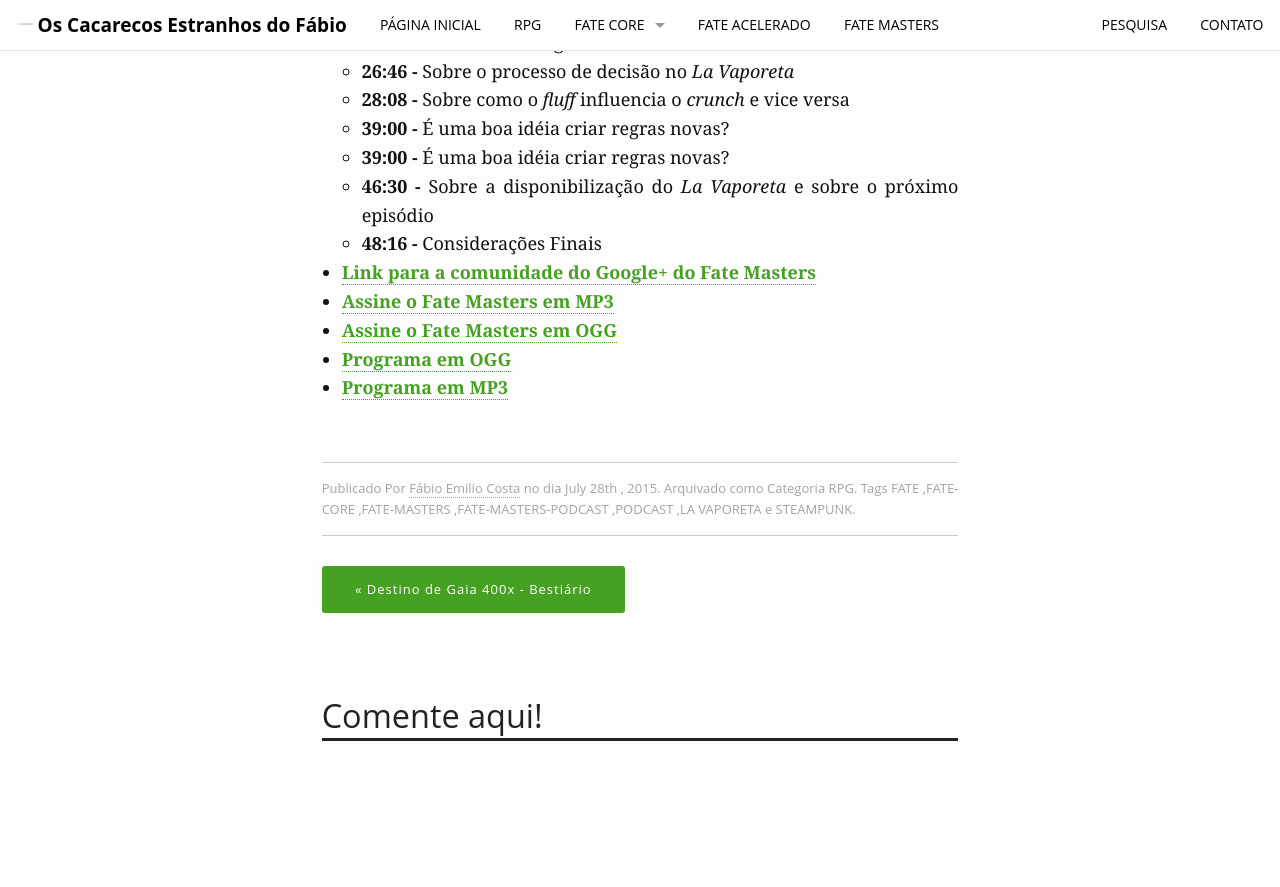
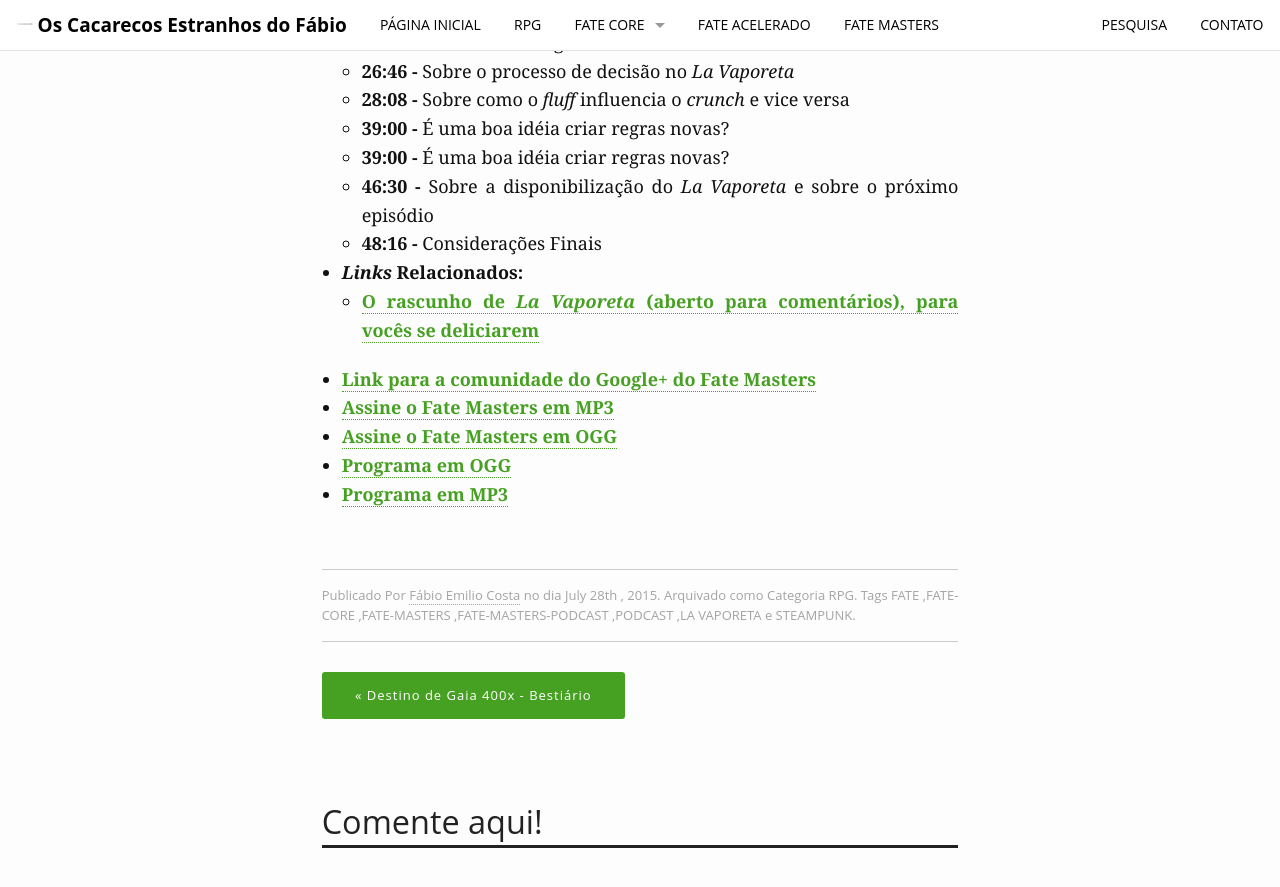
Before and after one commit to fabiocosta0305/fabiocosta0305.github.io-old, a Jekyll site: the page built from _posts/Fate-Masters/2015-07-28-FateMasters#6.md, in a window 1280 px wide and 900 px high, scrolled down 896 px. Shown: the top 887 px of the window. Built offline with Jekyll 4.4.1, drawn with Linux system fonts in a browser that asks for light colours; comment, search, counter and statistics services are not loaded.

Commit message:
Adicionado Link do La Vaporeta no Google Drive nos shownotes do Fate Masters #6

```diff
--- a/_posts/Fate-Masters/2015-07-28-FateMasters#6.md
+++ b/_posts/Fate-Masters/2015-07-28-FateMasters#6.md
@@ -25,6 +25,9 @@ audios:
  - OGG:  https://archive.org/download/FateMasters6LaVaporeta/FateMasters6LaVaporeta.ogg
  - MP3:  https://archive.org/download/FateMasters6LaVaporeta/FateMasters6LaVaporeta.mp3
 iaplayer: FateMasters6LaVaporeta
+related_links:
+  - text: O rascunho de _La Vaporeta_ (aberto para comentários), para vocês se deliciarem
+    link: https://docs.google.com/document/d/102fgUuMCQZEPr1ZmSZS20CnV6x75Ors6WkAYdGWnUbg/edit?usp=docslist_api
 events:
   - time: "00:04"
     text: Apresentação
```
